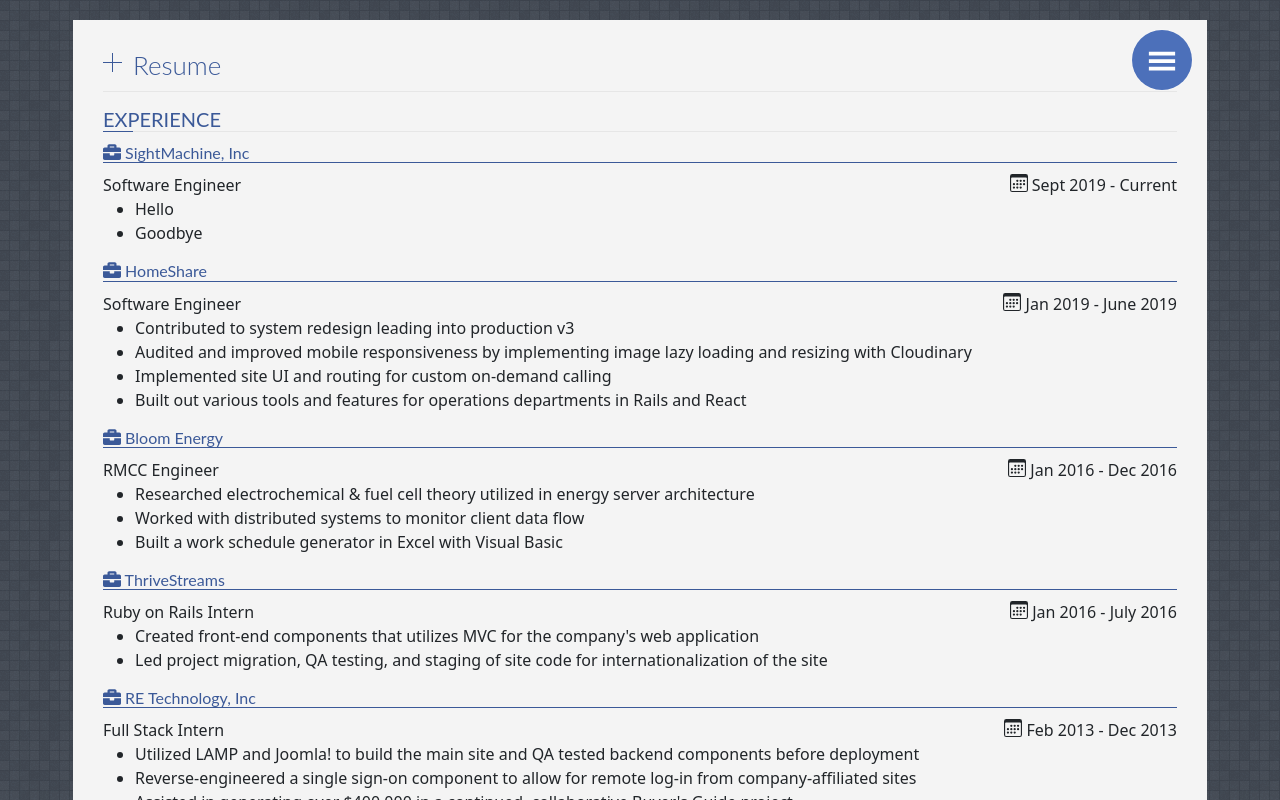
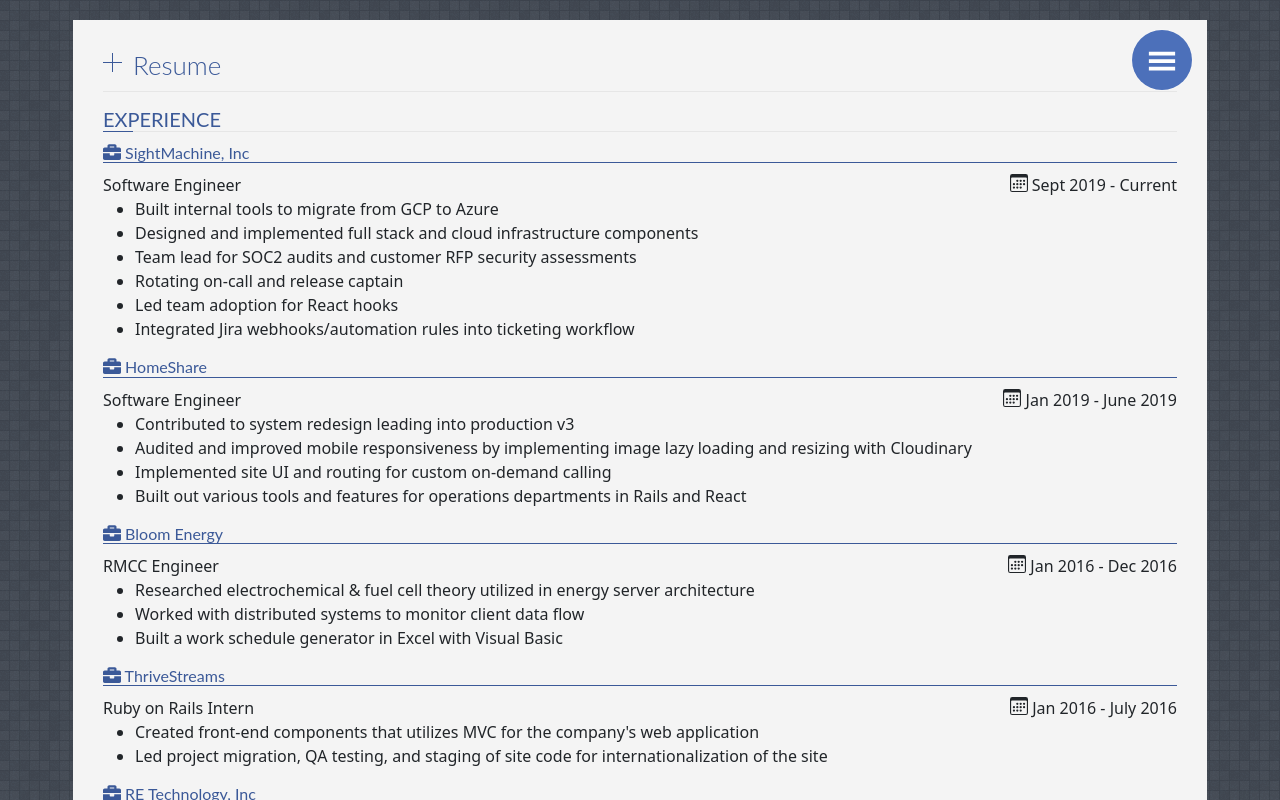
Before and after one commit to jchung05/jchung05.github.io, a React (Create React App) app: page /resume in a window 1280 px wide. Shown: the top 800 px of the page. Built offline with nearby package versions, Linux system fonts and the light colour scheme.

Commit message:
Code cleanup

```diff
--- a/src/App.js
+++ b/src/App.js
@@ -1,6 +1,5 @@
 import React from 'react';
 
-// import logo from './logo.svg';
 import './App.scss';
 
 import TopMenu from './components/top-menu';
--- a/src/components/service-card/index.jsx
+++ b/src/components/service-card/index.jsx
@@ -14,10 +14,6 @@
     icon,
     title,
   } = props;
-
-  console.log(icon)
-  console.log(iconMapper);
-  console.log(iconMapper(icon))
 
   return (
     <Card
--- a/src/index.js
+++ b/src/index.js
@@ -4,15 +4,9 @@
 import App from './App';
 import reportWebVitals from './reportWebVitals';
 
-// import {
-//   BrowserRouter
-// } from "react-router-dom";
-
 ReactDOM.render(
   <React.StrictMode>
-    {/* <BrowserRouter> */}
-      <App />
-    {/* </BrowserRouter> */}
+    <App />
   </React.StrictMode>,
   document.getElementById('root')
 );
--- a/src/pages/portfolio/index.jsx
+++ b/src/pages/portfolio/index.jsx
@@ -27,7 +27,6 @@
   }
 
   const getCards = (data) => {
-    console.log(filterCards(data), category);
     return (
       filterCards(data).map((e) => {
         return (
--- a/src/pages/resume/work-exp.json
+++ b/src/pages/resume/work-exp.json
@@ -6,8 +6,12 @@
         "sDate":    "Sept 2019",
         "eDate":    null,
         "desc": [
-            "Hello",
-            "Goodbye"
+            "Built internal tools to migrate from GCP to Azure",
+            "Designed and implemented full stack and cloud infrastructure components",
+            "Team lead for SOC2 audits and customer RFP security assessments",
+            "Rotating on-call and release captain",
+            "Led team adoption for React hooks",
+            "Integrated Jira webhooks/automation rules into ticketing workflow"
         ]
     },
     {
```
Also changed, not shown: public/manifest.json.
